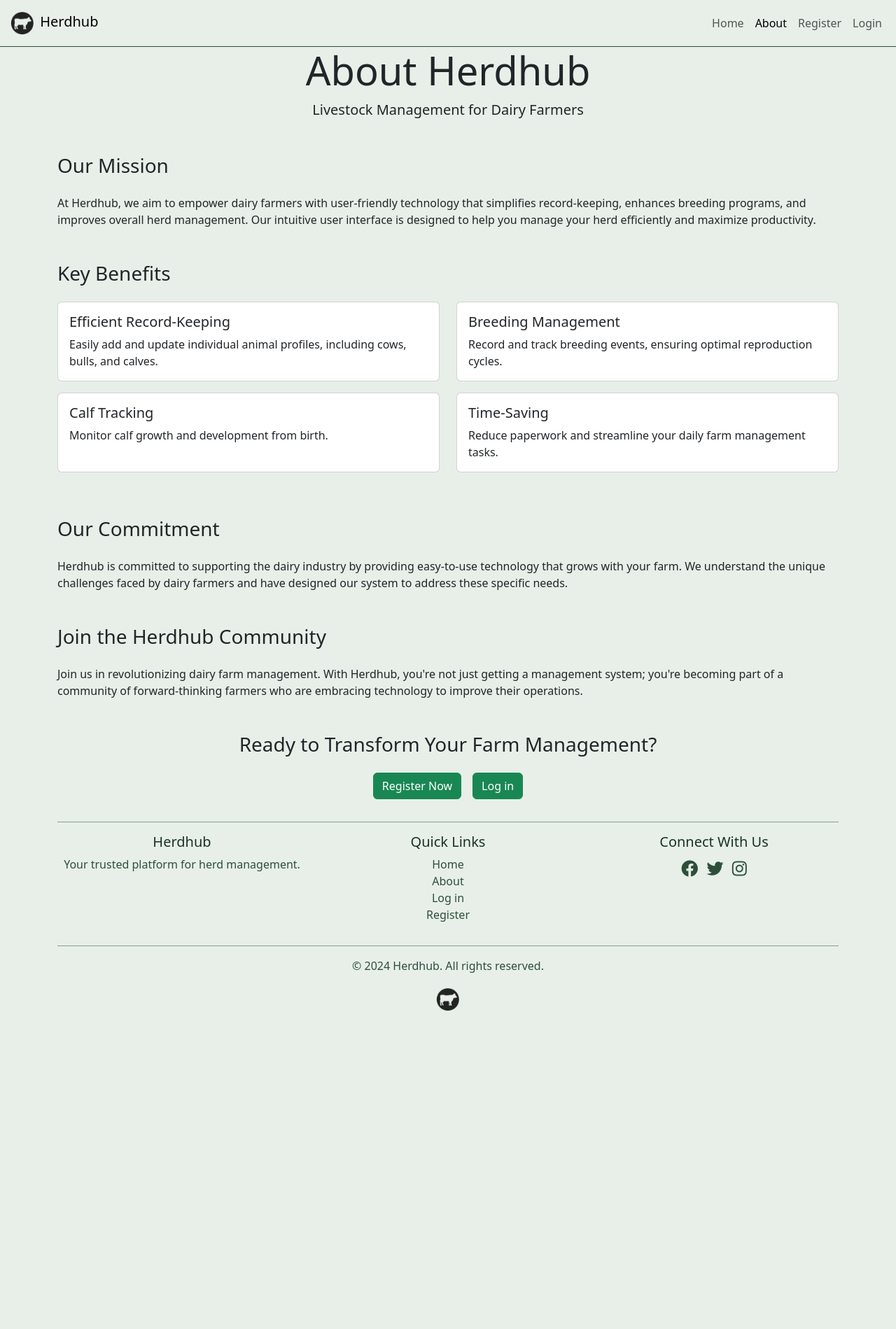
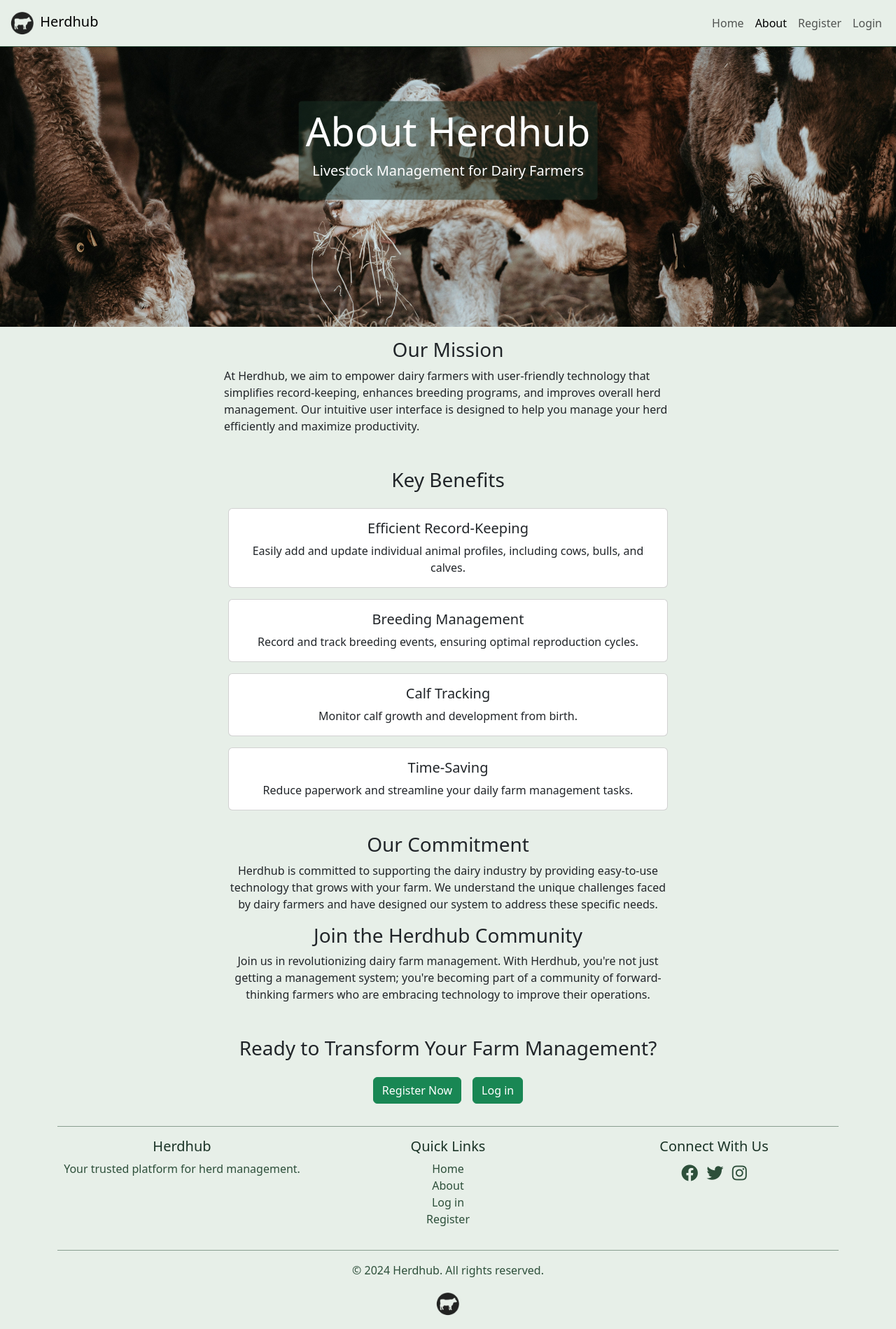
Before and after one commit to cthlbrennan/herdhub, a Django app: page /about in a window 1280 px wide. Shown: the whole page at 70% size. Before the commit the page ends 1445 px from the top, so only its background shows below. Run offline with Django 5.2, Linux system fonts and the light colour scheme.

Commit message:
Add hero image and styling to about.html

```diff
--- a/static/css/style.css
+++ b/static/css/style.css
@@ -7,7 +7,9 @@
     --light-yellow-color: #fff8e7;
 }
 
-*, *::before, *::after {
+*,
+*::before,
+*::after {
     box-sizing: border-box;
 }
 
@@ -16,13 +18,30 @@ body {
     color: var(--main-text-color);
     overflow-x: hidden;
     font-family: 'Lucida Sans', 'Lucida Sans Regular', 'Lucida Grande', 'Lucida Sans Unicode', Geneva, Verdana, sans-serif;
+    display: flex;
+    flex-direction: column;
+    min-height: 100vh;
+    margin: 0;
+}
+
+main {
+    flex: 1 0 auto;
+}
+
+footer {
+    flex-shrink: 0;
 }
 
 main {
     background-color: #E7EFE8;
 }
 
-h1, h2, h3, h4, h5, h6 {
+h1,
+h2,
+h3,
+h4,
+h5,
+h6 {
     color: var(--dark-accent-color);
 }
 
@@ -98,6 +117,36 @@ a:hover {
     background-color: rgba(26, 51, 38, 0.5);
     border-radius: 5%;
 }
+
+#about-hero {
+    position: relative;
+    width: 100%;
+    height: 50vh;
+    overflow: hidden;
+}
+
+#about-image {
+    width: 100%;
+    height: 100%;
+    background-position: center;
+    background-repeat: no-repeat;
+    background-size: cover;
+}
+
+#about-text {
+    text-align: center;
+    position: absolute;
+    padding: 10px;
+    top: 25%;
+    left: 50%;
+    transform: translate(-50%, -50%);
+    color: var(--light-text-color);
+    background-color: rgba(26, 51, 38, 0.5);
+    border-radius: 5px;
+    z-index: 1;
+}
+
+
 
 #elevator-pitch {
     padding: 20px;
--- a/static/js/script.js
+++ b/static/js/script.js
@@ -3,3 +3,10 @@ document.addEventListener('DOMContentLoaded', function() {
         var imageUrl = heroImage.getAttribute('data-image-url');
         heroImage.style.backgroundImage = 'url("' + imageUrl + '")';
     });
+
+
+    document.addEventListener('DOMContentLoaded', function() {
+        var heroImage = document.getElementById('about-image');
+        var imageUrl = heroImage.getAttribute('data-image-url');
+        heroImage.style.backgroundImage = 'url("' + imageUrl + '")';
+    });
--- a/templates/about.html
+++ b/templates/about.html
@@ -1,23 +1,25 @@
 {% extends 'base.html' %}
-
+{% load static %}
 {% block body %}
-<div class="container">
-    <header class="text-center mb-5">
+<section id="about-hero">
+    <div id='about-image' data-image-url="{% static 'images/about_image.jpg' %}" class="mb-2"></div>
+    <div id="about-text" class="text-center mb-5 mt-5">
         <h1 class="display-4">About Herdhub</h1>
         <p class="lead">Livestock Management for Dairy Farmers</p>
-    </header>
+    </div>
+</section>
 
-    <section class="mb-5">
-        <h2 class="h3 mb-4">Our Mission</h2>
-        <p class="mb-4">At Herdhub, we aim to empower dairy farmers with user-friendly technology that simplifies
+    <section class="mb-5 mt-3">
+        <h2 class="h3 mb-2 col-10 offset-1 col-md-6 offset-md-3 text-center">Our Mission</h2>
+        <p class="mb-4 col-10 offset-1 col-md-6 offset-md-3">At Herdhub, we aim to empower dairy farmers with user-friendly technology that simplifies
             record-keeping, enhances breeding programs, and improves overall herd management. Our intuitive user
             interface is designed to help you manage your herd efficiently and maximize productivity.</p>
     </section>
 
-    <section class="mb-5">
-        <h2 class="h3 mb-4">Key Benefits</h2>
+    <section class="mb-3">
+        <h2 class="h3 mb-4 col-10 offset-1 col-md-6 offset-md-3 text-center">Key Benefits</h2>
         <div class="row">
-            <div class="col-md-6 mb-3">
+            <div class="col-10 offset-1 col-md-6 offset-md-3 text-center mb-3">
                 <div class="card h-100">
                     <div class="card-body">
                         <h5 class="card-title">Efficient Record-Keeping</h5>
@@ -26,7 +28,7 @@
                     </div>
                 </div>
             </div>
-            <div class="col-md-6 mb-3">
+            <div class="col-10 offset-1 col-md-6 offset-md-3 text-center mb-3">
                 <div class="card h-100">
                     <div class="card-body">
                         <h5 class="card-title">Breeding Management</h5>
@@ -34,7 +36,7 @@
                     </div>
                 </div>
             </div>
-            <div class="col-md-6 mb-3">
+            <div class="col-10 offset-1 col-md-6 offset-md-3 text-center mb-3">
                 <div class="card h-100">
                     <div class="card-body">
                         <h5 class="card-title">Calf Tracking</h5>
@@ -42,7 +44,7 @@
                     </div>
                 </div>
             </div>
-            <div class="col-md-6 mb-3">
+            <div class="col-10 offset-1 col-md-6 offset-md-3 text-center mb-3">
                 <div class="card h-100">
                     <div class="card-body">
                         <h5 class="card-title">Time-Saving</h5>
@@ -53,15 +55,15 @@
         </div>
     </section>
 
-    <section class="mb-5">
-        <h2 class="h3 mb-4">Our Commitment</h2>
+    <section class="mb-3 col-10 offset-1 col-md-6 offset-md-3 text-center">
+        <h2 class="h3 mb-2 text-center">Our Commitment</h2>
         <p>Herdhub is committed to supporting the dairy industry by providing easy-to-use technology that
             grows with your farm. We understand the unique challenges faced by dairy farmers and have designed our
             system to address these specific needs.</p>
     </section>
 
-    <section class="mb-5">
-        <h2 class="h3 mb-4">Join the Herdhub Community</h2>
+    <section class="mb-5 col-10 offset-1 col-md-6 offset-md-3 text-center">
+        <h2 class="h3 mb-2 text-center">Join the Herdhub Community</h2>
         <p>Join us in revolutionizing dairy farm management. With Herdhub, you're not just getting a management system;
             you're becoming part of a community of forward-thinking farmers who are embracing technology to improve
             their operations.</p>
--- a/templates/account/signup.html
+++ b/templates/account/signup.html
@@ -6,8 +6,8 @@
 {% endblock head_title %}
 
 {% block body %}
-<div class="container mt-4">
-    <h1 class="mb-4">{% trans "Sign Up" %}</h1>
+<div class="container p-2">
+    <h1 class="mb-3">{% trans "Sign Up" %}</h1>
 
     <p class="lead">
         Already have an account? Please <a href="{% url 'account_login' %}">sign in</a>.
```
Also changed, not shown: static/images/about_image.jpg (added).
